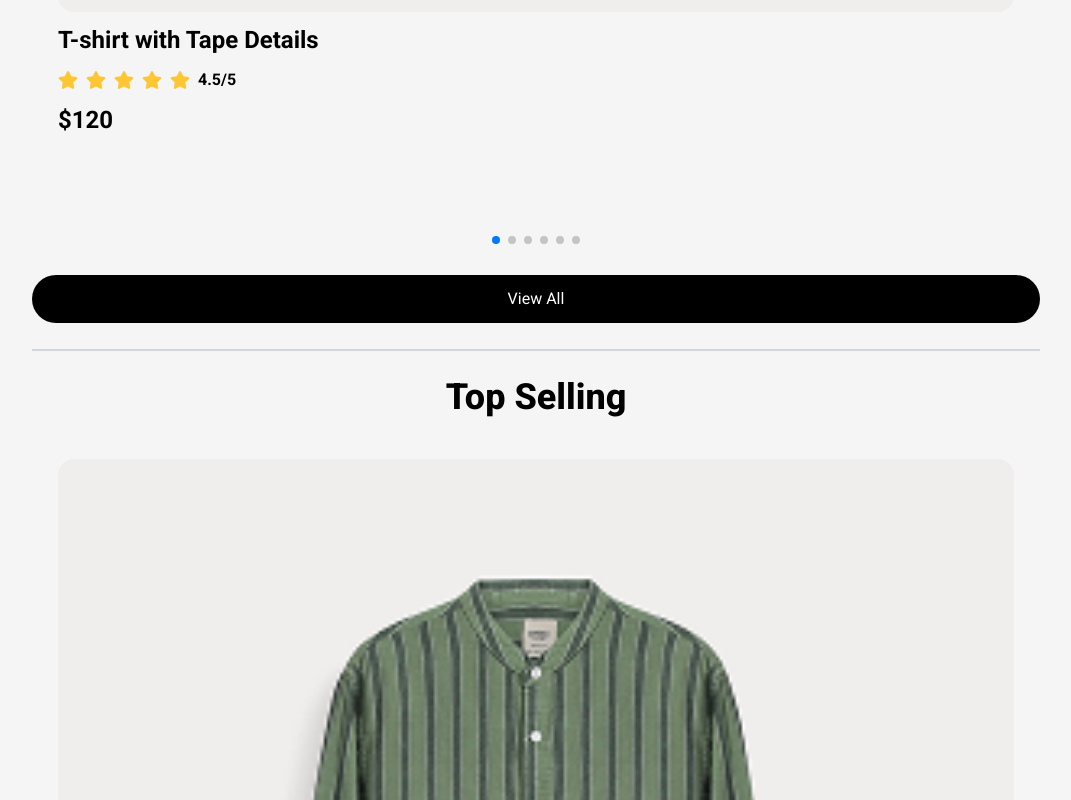
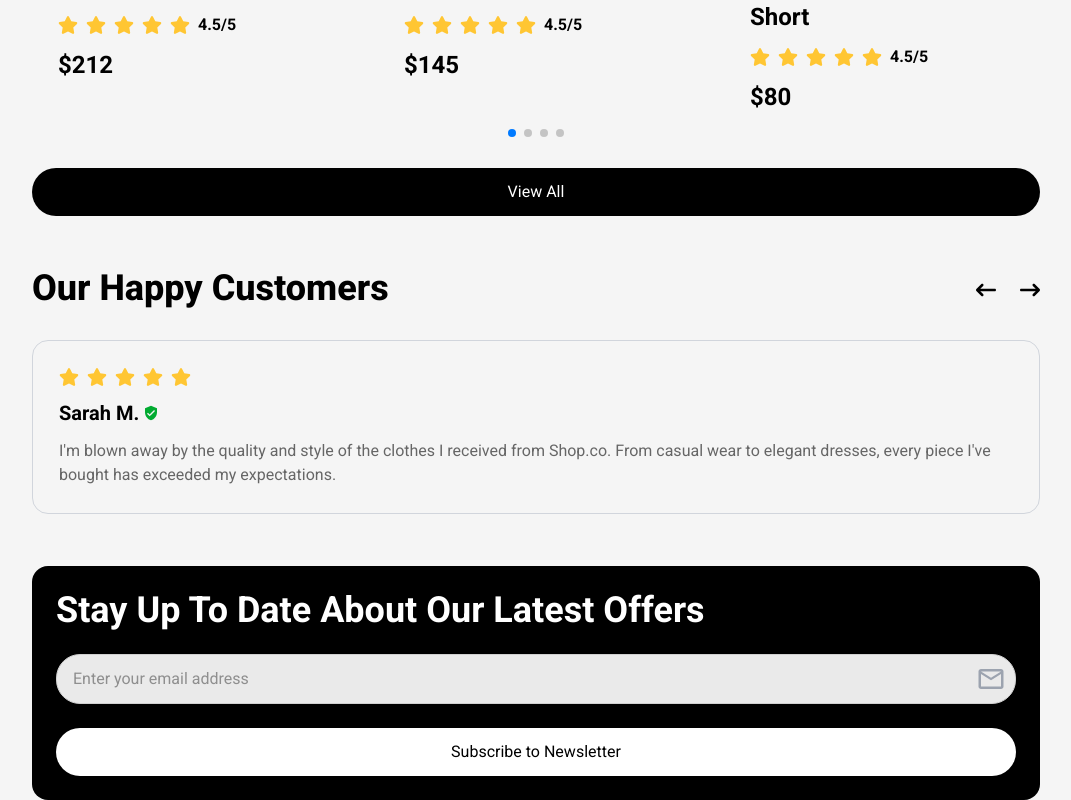
Before and after one commit to Kaydev-cmd/shop-co-web-app, a Next.js app: page / in a window 1280 px wide. Shown: the part 1640-2440 px from the top of the page, without its empty margins (104-1175 px from the left). Built offline with nearby package versions, Linux system fonts and the light colour scheme.

Commit message:
feat: add responsive Swiper breakpoints for improved layout on different screen sizes

```diff
--- a/pages/index.tsx
+++ b/pages/index.tsx
@@ -43,7 +43,24 @@ const Home = () => {
         <div className="container flex flex-col gap-4">
           <h3 className="font-extrabold text-4xl text-center">New Arrivals</h3>
           <div>
-            <Swiper pagination={true} modules={[Pagination]}>
+            <Swiper
+              pagination={true}
+              modules={[Pagination]}
+              breakpoints={{
+                320: {
+                  slidesPerView: 1,
+                  spaceBetween: 10,
+                },
+                640: {
+                  slidesPerView: 2,
+                  spaceBetween: 20,
+                },
+                1024: {
+                  slidesPerView: 3,
+                  spaceBetween: 30,
+                },
+              }}
+            >
               {NEW_ARRIVALS.map((product) => (
                 <SwiperSlide>
                   <Link href={`product/${product.id}`} key={product.id}>
@@ -76,7 +93,24 @@ const Home = () => {
         <div className="container flex flex-col gap-4">
           <h3 className="font-extrabold text-4xl text-center">Top Selling</h3>
           <div>
-            <Swiper pagination={true} modules={[Pagination]}>
+            <Swiper
+              pagination={true}
+              modules={[Pagination]}
+              breakpoints={{
+                320: {
+                  slidesPerView: 1,
+                  spaceBetween: 10,
+                },
+                640: {
+                  slidesPerView: 2,
+                  spaceBetween: 20,
+                },
+                1024: {
+                  slidesPerView: 3,
+                  spaceBetween: 30,
+                },
+              }}
+            >
               {TOP_SELLING.map((product) => (
                 <SwiperSlide>
                   <Link href={`/product/${product.id}`} key={product.id}>
```
